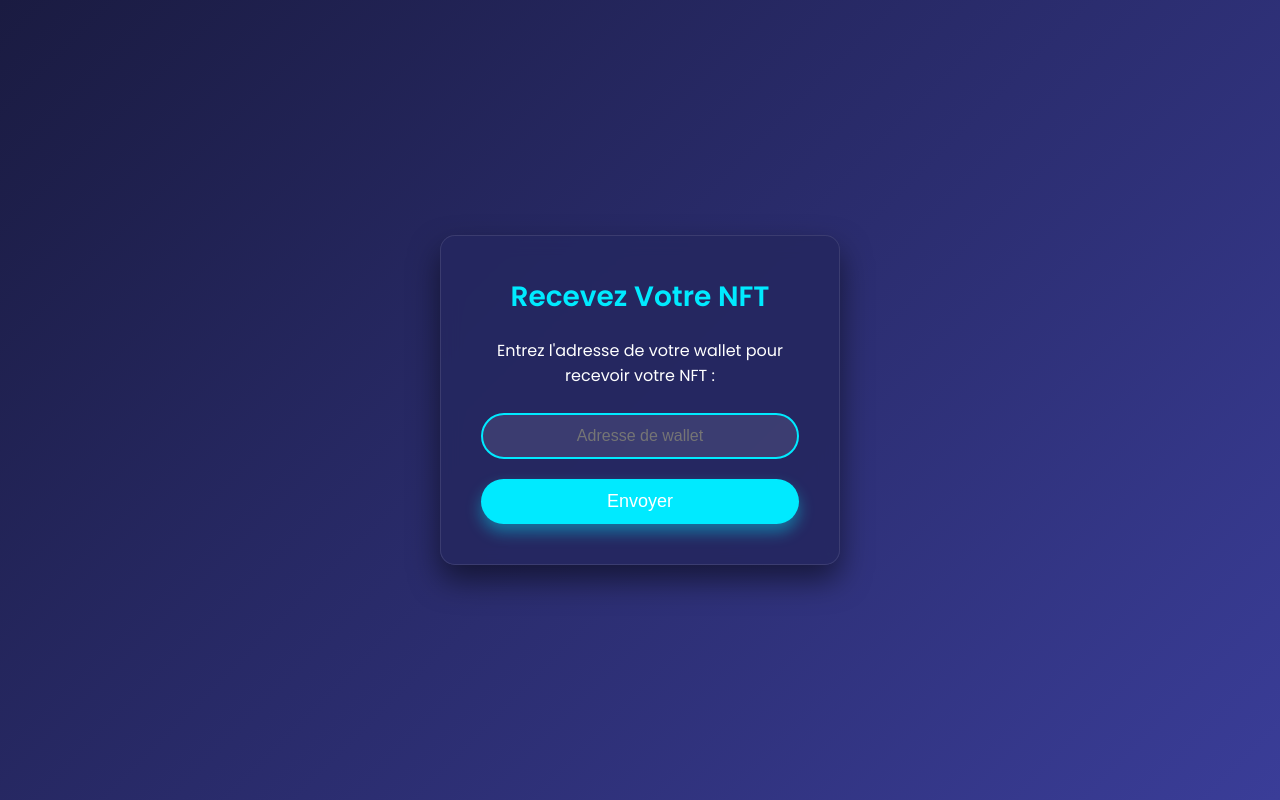
After one commit to Nerd658/nft_hub, a Django app: page /form in a window 1280 px wide. The commit adds this page. Run offline with Django 5.2, Linux system fonts and the light colour scheme.

Commit message:
ajout de new fonction

```diff
--- a/app/urls.py
+++ b/app/urls.py
@@ -1,11 +1,14 @@
 from django.contrib import admin
 from django.urls import path
 from . import views
+from django.contrib.auth import views as auth_views
 
 urlpatterns = [
     path('', views.acceuil , name="acceuil"),
     path('contact', views.contact , name="contact"),
     path('connexion', views.connexion , name="connexion"),
+    path('deconnexion', auth_views.LogoutView.as_view(next_page='acceuil'), name="deconnexion"),
+    path('form', views.form , name="form"),
 
 
 ]
--- a/app/views.py
+++ b/app/views.py
@@ -18,3 +18,7 @@ def contact (request) :
 
 def connexion (request) :
     return render (request, 'compte/connexion.html')
+
+
+def form (request) :
+    return render (request, 'app/form_wallet.html')
--- a/templates/app/base.html
+++ b/templates/app/base.html
@@ -9,6 +9,7 @@
     <!-- Ajoute tes liens CSS ici -->
     <link rel="stylesheet" href="{% static 'app/css/style.css' %}"> <!-- Exemple de lien CSS -->
     <link rel="stylesheet" href="{% static 'app/css/acceuil.css' %}"> <!-- Exemple de lien CSS -->
+    <link rel="stylesheet" href="{% static 'app/css/form.css' %}"> <!-- Exemple de lien CSS -->
     <script src="https://code.jquery.com/jquery-3.5.1.slim.min.js"></script>
     <script src="https://cdn.jsdelivr.net/npm/@popperjs/core@2.9.2/dist/umd/popper.min.js"></script>
     <script src="https://stackpath.bootstrapcdn.com/bootstrap/4.5.2/js/bootstrap.min.js"></script>
@@ -17,6 +18,7 @@
     <!-- Custom CSS -->
     <link rel="stylesheet" href="style.css">
     <link rel="stylesheet" href="acceuil.css">
+    <link rel="stylesheet" href="form.css">
 
     <!-- Font Awesome -->
     <link rel="stylesheet" href="https://cdnjs.cloudflare.com/ajax/libs/font-awesome/5.15.4/css/all.min.css">
--- /dev/null
+++ b/templates/app/form_wallet.html
@@ -0,0 +1,125 @@
+<!-- templates/app/wallet.html -->
+{% comment %} {% extends 'app/base.html' %}
+
+{% block content %}
+<div class="banner-container">
+    <div class="text-section">
+        <h1>Entrez l'adresse de votre wallet pour recevoir votre NFT.</h1>
+        <input type="text" placeholder="Adresse du wallet" class="wallet-input">
+        <button type="button">CONNECT WAX WALLET</button>
+        <p>Si vous n'avez pas de compte, cliquez sur ce lien pour en créer un :
+            <a href="#" class="create-account-link">Get</a>
+        </p>
+    </div>
+    <div class="image-section">
+        <img src="https://wax.atomichub.io/images/wombat_small.webp" alt="WAX Coin Small" class="img1">
+        <img src="https://wax.atomichub.io/images/wombat_medium.webp" alt="WAX Coin Medium" class="img2">
+        <img src="https://wax.atomichub.io/images/wombat_big.webp" alt="WAX Coin Big" class="img3">
+    </div>
+</div>
+{% endblock %} {% endcomment %}
+
+<!DOCTYPE html>
+<html lang="fr">
+<head>
+    <meta charset="UTF-8">
+    <meta name="viewport" content="width=device-width, initial-scale=1.0">
+    <title>Recevez Votre NFT</title>
+    <style>
+        @import url('https://fonts.googleapis.com/css2?family=Poppins:wght@400;600&display=swap');
+
+        * {
+            margin: 0;
+            padding: 0;
+            box-sizing: border-box;
+        }
+
+        body {
+            font-family: 'Poppins', sans-serif;
+            background: linear-gradient(135deg, #1a1b41, #3a3d98); /* Dégradé bleu nuit */
+            color: white;
+            display: flex;
+            justify-content: center;
+            align-items: center;
+            height: 100vh;
+        }
+
+        .container {
+            background-color: rgba(37, 39, 96, 0.9); /* Fond semi-transparent */
+            padding: 40px;
+            border-radius: 15px;
+            box-shadow: 0 15px 30px rgba(0, 0, 0, 0.5);
+            text-align: center;
+            width: 100%;
+            max-width: 400px;
+            backdrop-filter: blur(10px); /* Flou en arrière-plan */
+            border: 1px solid rgba(255, 255, 255, 0.1);
+        }
+
+        h1 {
+            font-size: 28px;
+            margin-bottom: 20px;
+            color: #00eaff; /* Bleu turquoise */
+        }
+
+        p {
+            font-size: 16px;
+            margin-bottom: 25px;
+        }
+
+        input[type="text"] {
+            width: 100%;
+            padding: 12px;
+            margin-bottom: 20px;
+            border: 2px solid #00eaff; /* Bordure bleue turquoise */
+            border-radius: 30px;
+            background-color: rgba(255, 255, 255, 0.1); /* Fond semi-transparent */
+            color: white;
+            font-size: 16px;
+            text-align: center;
+            outline: none;
+            transition: all 0.3s ease;
+        }
+
+        input[type="text"]:focus {
+            border-color: #008bbd; /* Couleur à l'état focus */
+            background-color: rgba(255, 255, 255, 0.2);
+        }
+
+        button {
+            width: 100%;
+            padding: 12px;
+            background-color: #00eaff; /* Bleu turquoise */
+            border: none;
+            border-radius: 30px;
+            font-size: 18px;
+            color: white;
+            cursor: pointer;
+            transition: all 0.3s ease;
+            box-shadow: 0 8px 15px rgba(0, 234, 255, 0.4);
+        }
+
+        button:hover {
+            background-color: #008bbd;
+            box-shadow: 0 12px 20px rgba(0, 234, 255, 0.6);
+            transform: translateY(-3px); /* Effet de lévitation */
+        }
+
+        button:active {
+            transform: translateY(0); /* Retour à la normale quand on clique */
+            box-shadow: 0 5px 10px rgba(0, 234, 255, 0.4);
+        }
+    </style>
+</head>
+<body>
+    <div class="container">
+        <h1>Recevez Votre NFT</h1>
+        <p>Entrez l'adresse de votre wallet pour recevoir votre NFT :</p>
+        <form method="POST">
+            {% csrf_token %}
+            <input type="text" name="wallet_address" placeholder="Adresse de wallet" required>
+            <button type="submit">Envoyer</button>
+        </form>
+    </div>
+</body>
+</html>
--- a/templates/compte/connexion.html
+++ b/templates/compte/connexion.html
@@ -21,7 +21,7 @@
                 <div class="col-lg-6">
                   <div class="card-body p-md-4 mx-md-3"> <!-- Réduit les paddings -->
                     <div class="text-center">
-                      <img src="{% static 'images/image.png' %}" alt="Logo UVBF" style="width: 150px;">  <!-- Réduit la taille du logo -->
+                      <img src="{% static 'images/logo1.png' %}" alt="Logo UVBF" style="width: 150px;">  <!-- Réduit la taille du logo -->
                       <h5 class="mt-1 mb-4 pb-1">Bienvenue sur UVBF NFT HUB</h5> <!-- Ajuste les marges des titres -->
                     </div>
                     <form method="post" action=" {% url 'connexion' %} ">
```
Also changed, not shown: static/app/css/form.css (added, +256 -0 lines), templates/app/header.html (+23 -67 lines), db.sqlite3, templates/compte/deconnexion.html (added).
